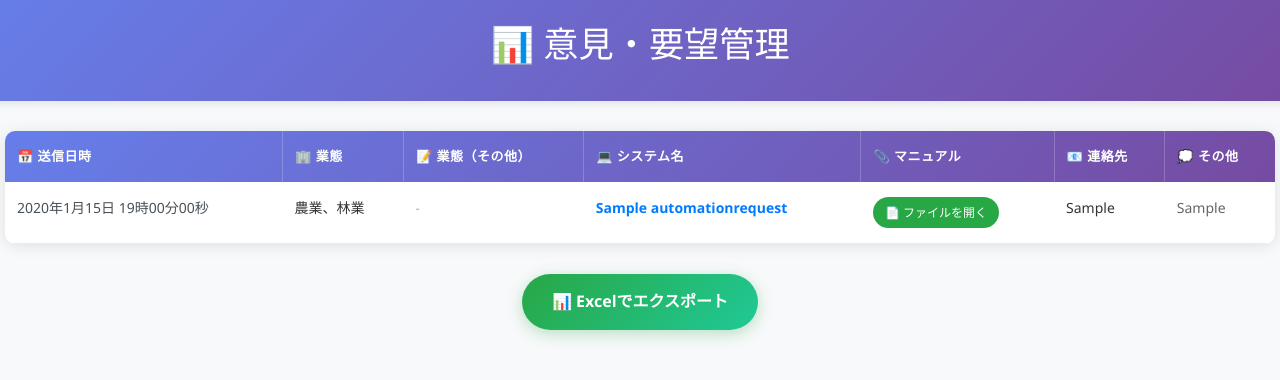
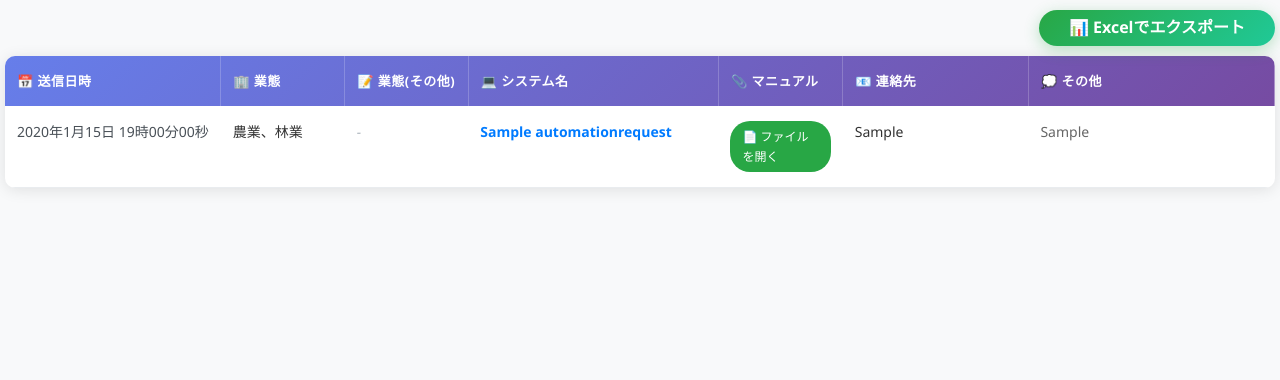
Before and after one commit to kei-a11y/rq, a Django app: page /admin-list/ in a window 1280 px wide. Shown: the top 380 px of the page. Run offline with Django 5.2, Linux system fonts and the light colour scheme; a user stored in the database is signed in; tables that the repository leaves empty hold one stand-in row (values such as "Sample post").

Commit message:
Update admin_list.html

```diff
--- a/info/templates/info/admin_list.html
+++ b/info/templates/info/admin_list.html
@@ -24,55 +24,14 @@
             padding: 5px;
         }
 
-        .header {
-            background: linear-gradient(135deg, #667eea 0%, #764ba2 100%);
-            color: white;
-            padding: 30px 0;
-            margin: -20px -20px 30px -20px;
-            text-align: center;
-            box-shadow: 0 2px 10px rgba(0,0,0,0.1);
-        }
-
-        .header h1 {
-            font-size: 2.2em;
-            font-weight: 300;
-            margin: 0;
-        }
-
-        .stats {
-            display: flex;
-            justify-content: space-between;
-            margin-bottom: 10px;
-            gap: 15px;
-        }
-
-        .stat-card {
-            background: white;
-            padding: 20px;
-            border-radius: 10px;
-            box-shadow: 0 2px 10px rgba(0,0,0,0.1);
-            flex: 1;
-            text-align: center;
-        }
-
-        .stat-number {
-            font-size: 2em;
-            font-weight: bold;
-            color: #667eea;
-        }
-
-        .stat-label {
-            color: #666;
-            font-size: 0.9em;
-            margin-top: 5px;
-        }
 
         .table-container {
             background: white;
             border-radius: 10px;
             box-shadow: 0 2px 15px rgba(0,0,0,0.1);
             overflow: hidden;
-            margin-bottom: 30px;
+            margin-top: 10px;
+            margin-bottom: 10px;
         }
 
         table {
@@ -80,6 +39,18 @@
             border-collapse: collapse;
             font-size: 14px;
         }
+
+
+        /* 列幅の調整 */
+        th:nth-child(1), td:nth-child(1) { width: 15%; } /* 送信日時 */
+        th:nth-child(2), td:nth-child(2) { width: 10%; } /* 業態 */
+        th:nth-child(3), td:nth-child(3) { width: 10%; }  /* 業態(その他) */
+        th:nth-child(4), td:nth-child(4) { width: 20%; } /* システム名 */
+        th:nth-child(5), td:nth-child(5) { width: 10%; } /* マニュアル */
+        th:nth-child(6), td:nth-child(6) { width: 15%; } /* 連絡先 */
+        th:nth-child(7), td:nth-child(7) { width: 20%; } /* その他 */
+
+
 
         thead {
             background: linear-gradient(135deg, #667eea, #764ba2);
@@ -160,12 +131,12 @@
         }
 
         .contact-cell {
-            max-width: 200px;
+            max-width: 250px;
             word-wrap: break-word;
         }
 
         .other-cell {
-            max-width: 250px;
+            max-width: 550px;
             word-wrap: break-word;
             color: #666;
         }
@@ -176,15 +147,15 @@
         }
 
         .actions {
-            text-align: center;
-            margin-top: 30px;
+            text-align: right;
+            margin-top: 5px;
         }
 
         .export-btn {
             display: inline-block;
             background: linear-gradient(135deg, #28a745, #20c997);
             color: white;
-            padding: 15px 30px;
+            padding: 5px 30px;
             border-radius: 50px;
             text-decoration: none;
             font-weight: 600;
@@ -270,9 +241,13 @@
 </head>
 <body>
     <div class="container">
-        <div class="header">
-            <h1>📊 意見・要望管理</h1>
+
+        <div class="actions">
+            <a href="{% url 'info:export_excel' %}" class="export-btn">
+                📊 Excelでエクスポート
+            </a>
         </div>
+
 
         {% if requests %}
         <div class="table-container">
@@ -281,7 +256,7 @@
                     <tr>
                         <th>📅 送信日時</th>
                         <th>🏢 業態</th>
-                        <th>📝 業態（その他）</th>
+                        <th>📝 業態(その他)</th>
                         <th>💻 システム名</th>
                         <th>📎 マニュアル</th>
                         <th>📧 連絡先</th>
@@ -327,11 +302,7 @@
         </div>
         {% endif %}
 
-        <div class="actions">
-            <a href="{% url 'info:export_excel' %}" class="export-btn">
-                📊 Excelでエクスポート
-            </a>
-        </div>
+
     </div>
 </body>
 </html>
```
